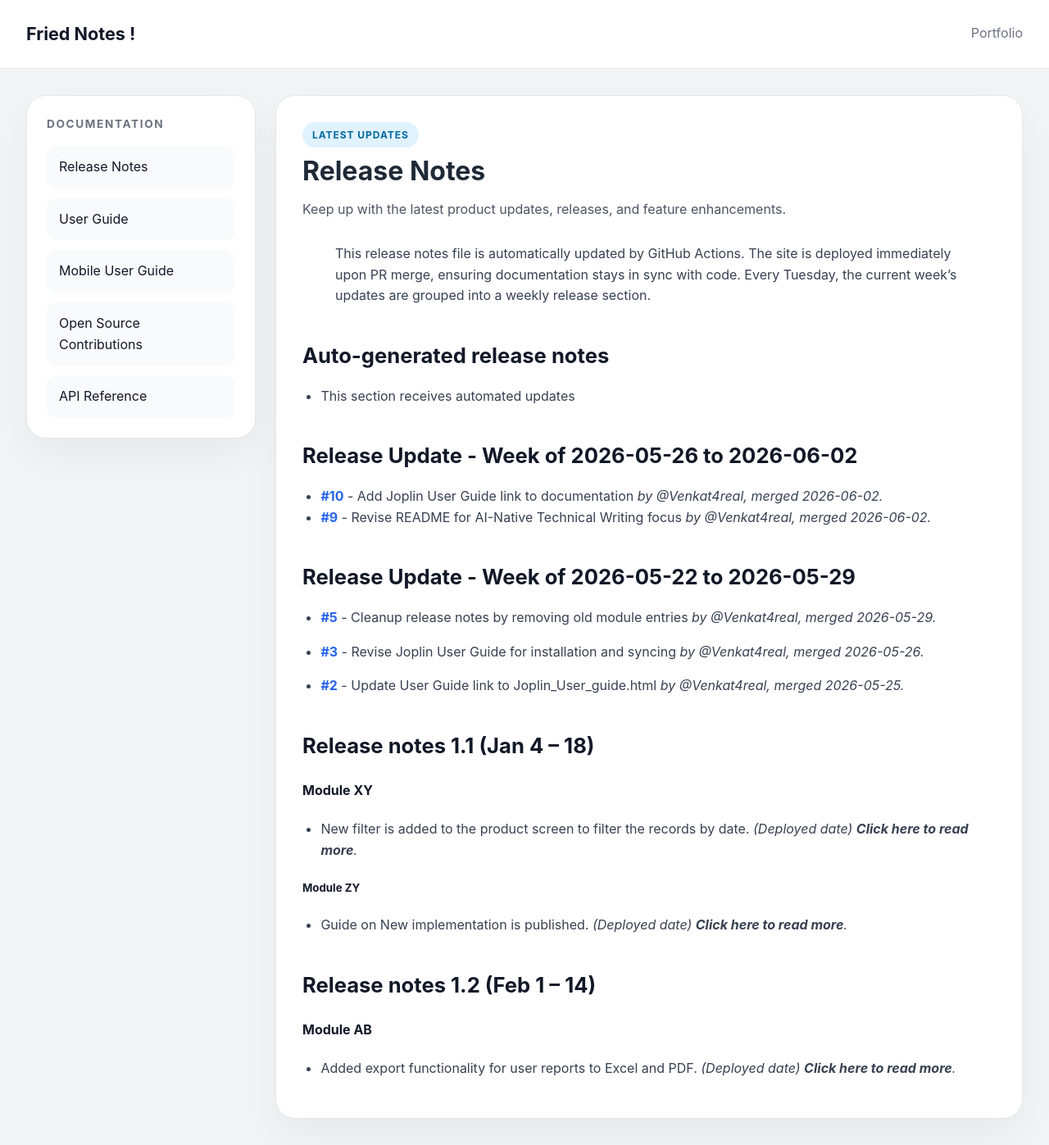
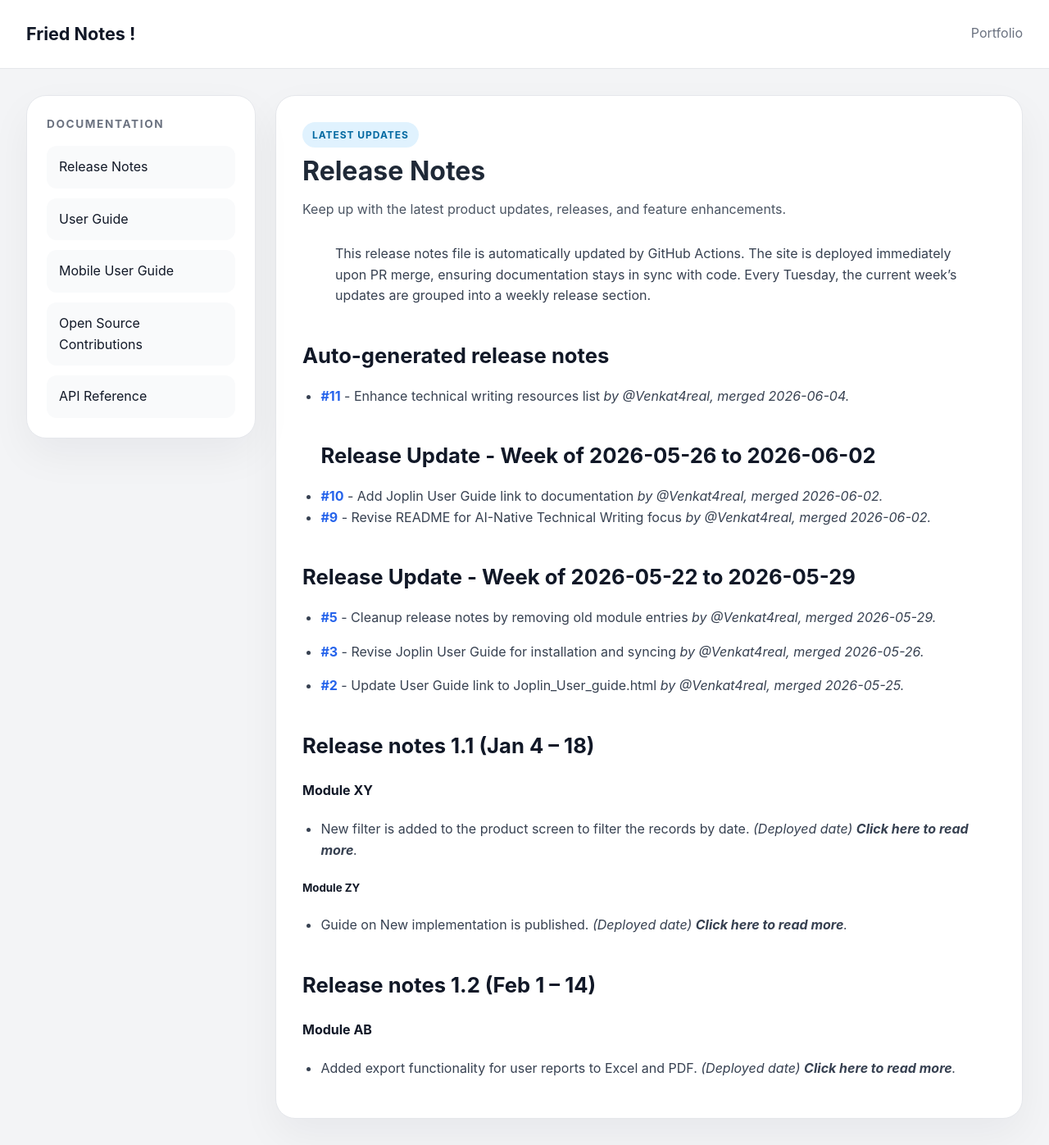
Before and after one commit to Venkat4real/FriedNotes, a Jekyll site: the page built from docs/release_notes.md, in a window 1280 px wide and 1397 px high. Shown: the whole window at 82% size. Built offline with Jekyll 4.4.1, drawn with Linux system fonts in a browser that asks for light colours.

Commit message:
docs: auto-update release notes for pull_request cycle

```diff
--- a/docs/release_notes.md
+++ b/docs/release_notes.md
@@ -9,8 +9,7 @@ description: Keep up with the latest product updates, releases, and feature enha
 > Every Tuesday, the current week's updates are grouped into a weekly release section.
 
 ## Auto-generated release notes
-- This section receives automated updates
-
+- **[#11](https://github.com/Venkat4real/FriedNotes/pull/11)** - Enhance technical writing resources list *by @Venkat4real, merged 2026-06-04.*
 ## Release Update - Week of 2026-05-26 to 2026-06-02
 
 - **[#10](https://github.com/Venkat4real/FriedNotes/pull/10)** - Add Joplin User Guide link to documentation *by @Venkat4real, merged 2026-06-02.*
```
